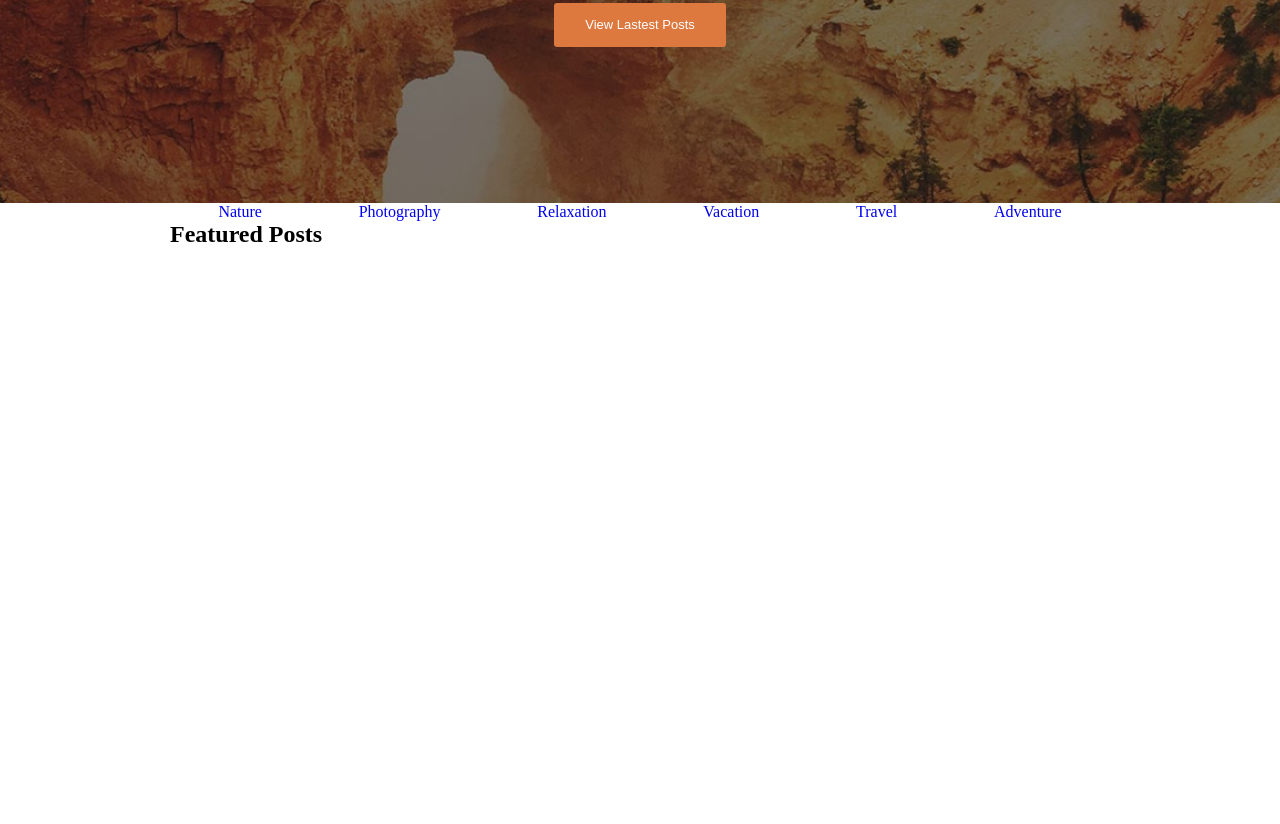
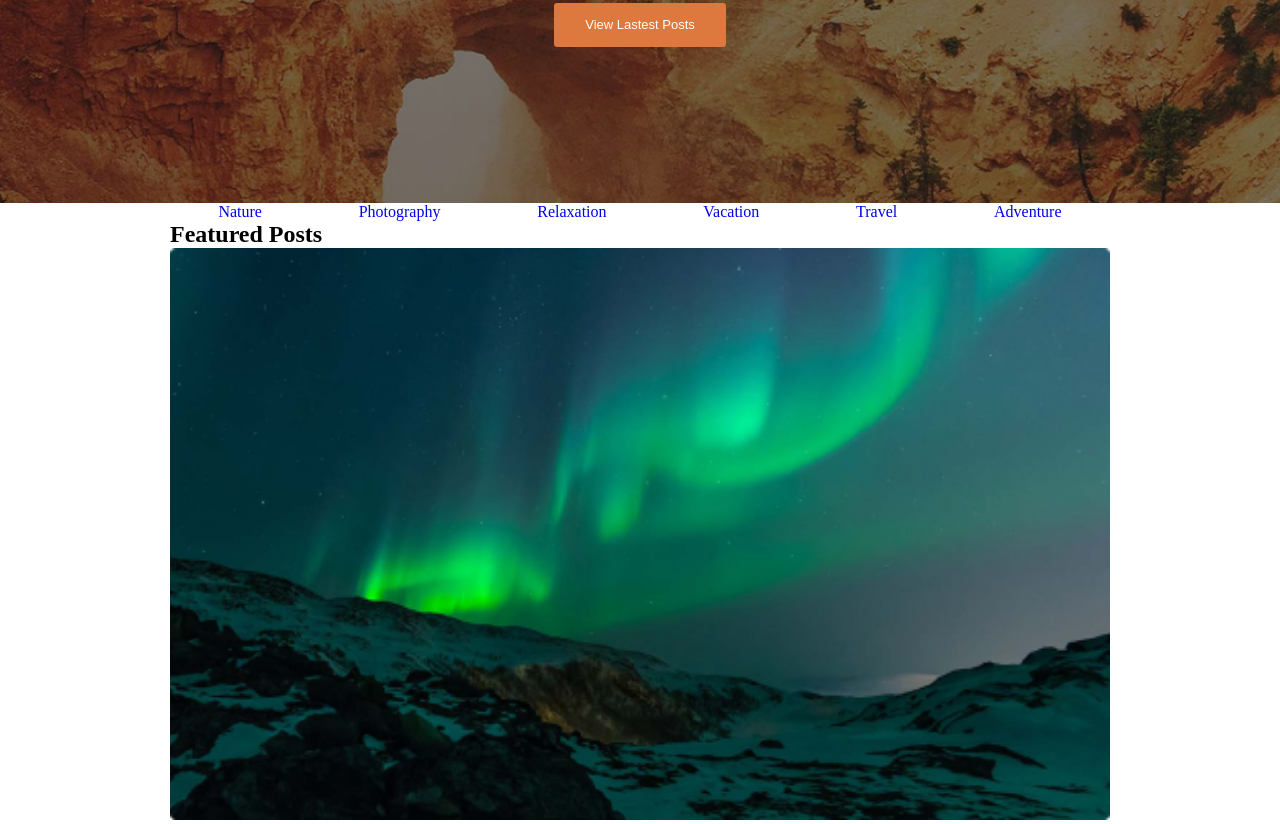
Before and after one commit to zhlgshv/Escape, a plain HTML site: page index.html in a window 1280 px wide. Shown: the part 295-1119 px from the top of the page. Before the commit the page ends 800 px from the top, so only its background shows below. Drawn offline with Linux system fonts and the light colour scheme.

Commit message:
adventure

```diff
--- a/index.html
+++ b/index.html
@@ -54,7 +54,7 @@
                     <h2>Featured Posts</h2>
                     <div class="adventure">
                         <div class="road-ahead">
-                            <img src="./img/" alt="">
+                            <img src="./img/IMAGE (28).png" alt="#">
                         </div>
                     </div>
                 </div>
```
